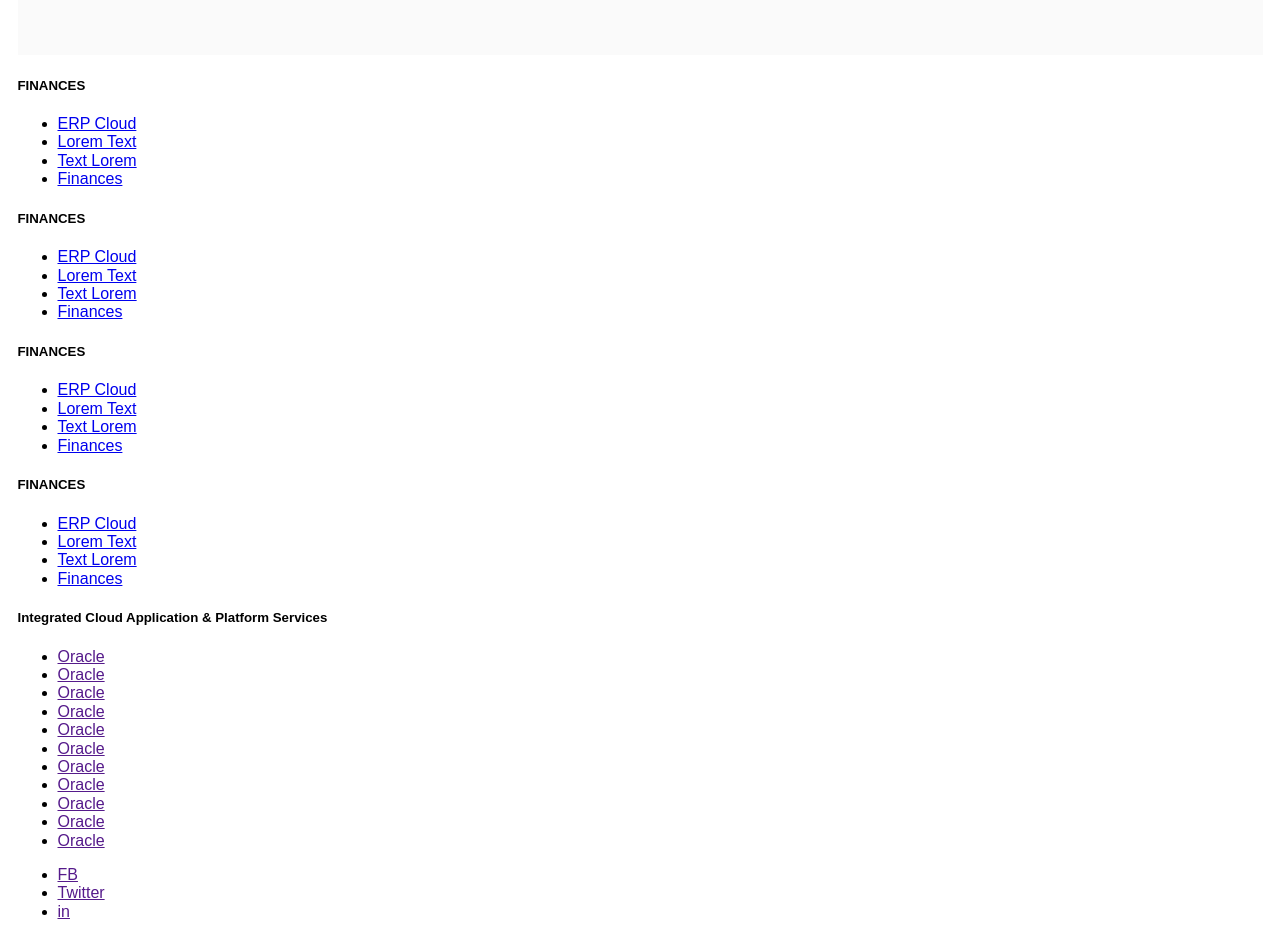
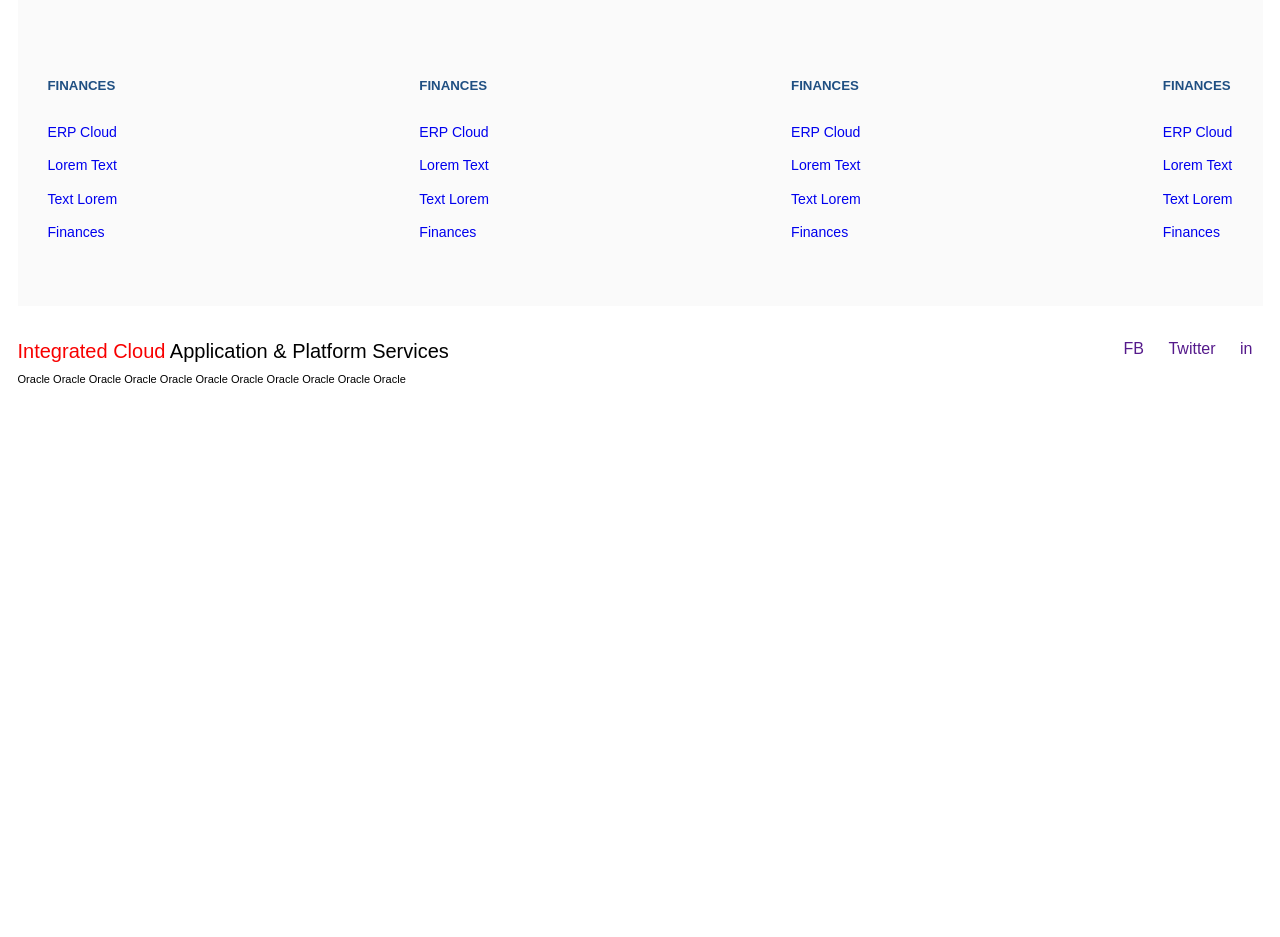
Before and after one commit to CamoRacoon/PracticaRDS1, a plain HTML site: page INDEX.HTML in a window 1280 px wide. Shown: the part 2500-3437 px from the top of the page. After the commit the page ends 2885 px from the top, so only its background shows below. Drawn offline with Linux system fonts and the light colour scheme.

Commit message:
Estilos CSS Footer 100%

```diff
--- a/INDEX.HTML
+++ b/INDEX.HTML
@@ -178,124 +178,126 @@
 
 <!-- FOOTER -->
 	<footer class="footer">
+		<div class="footer-contentCols">
 		<!-- COL 1 -->
-		<div class="footer-col">
-			<h5 class="footer-col-title">FINANCES</h5>
-			<ul class="footer-col-list">
-				<li class="item">
-					<a href="#" class="item-link">ERP Cloud</a>
+			<div class="footer-contentCols-col">
+				<h5 class="title">FINANCES</h5>
+				<ul class="list">
+					<li class="list-item">
+						<a href="#" class="list-item-link">ERP Cloud</a>
 					</li>
-				<li class="item">
-					<a href="#" class="item-link">Lorem Text</a>
+					<li class="list-item">
+						<a href="#" class="list-item-link">Lorem Text</a>
 					</li>
-				<li class="item">
-					<a href="#" class="item-link">Text Lorem</a>
+					<li class="list-item">
+						<a href="#" class="list-item-link">Text Lorem</a>
 					</li>
-				<li class="item">
-					<a href="#" class="item-link">Finances</a>
+					<li class="list-item">
+						<a href="#" class="list-item-link">Finances</a>
 					</li>
 				</ul>
 			</div>
 
 		<!-- COL 2 -->
-		<div class="footer-col">
-			<h5 class="footer-col-title">FINANCES</h5>
-			<ul class="footer-col-list">
-				<li class="item">
-					<a href="#" class="item-link">ERP Cloud</a>
+			<div class="footer-contentCols-col">
+				<h5 class="title">FINANCES</h5>
+				<ul class="list">
+					<li class="list-item">
+						<a href="#" class="list-item-link">ERP Cloud</a>
 					</li>
-				<li class="item">
-					<a href="#" class="item-link">Lorem Text</a>
+					<li class="list-item">
+						<a href="#" class="list-item-link">Lorem Text</a>
 					</li>
-				<li class="item">
-					<a href="#" class="item-link">Text Lorem</a>
+					<li class="list-item">
+						<a href="#" class="list-item-link">Text Lorem</a>
 					</li>
-				<li class="item">
-					<a href="#" class="item-link">Finances</a>
+					<li class="list-item">
+						<a href="#" class="list-item-link">Finances</a>
 					</li>
 				</ul>
 			</div>
 
 		<!-- COL 3 -->
-		<div class="footer-col">
-			<h5 class="footer-col-title">FINANCES</h5>
-			<ul class="footer-col-list">
-				<li class="item">
-					<a href="#" class="item-link">ERP Cloud</a>
+			<div class="footer-contentCols-col">
+				<h5 class="title">FINANCES</h5>
+				<ul class="list">
+					<li class="list-item">
+						<a href="#" class="list-item-link">ERP Cloud</a>
 					</li>
-				<li class="item">
-					<a href="#" class="item-link">Lorem Text</a>
+					<li class="list-item">
+						<a href="#" class="list-item-link">Lorem Text</a>
 					</li>
-				<li class="item">
-					<a href="#" class="item-link">Text Lorem</a>
+					<li class="list-item">
+						<a href="#" class="list-item-link">Text Lorem</a>
 					</li>
-				<li class="item">
-					<a href="#" class="item-link">Finances</a>
+					<li class="list-item">
+						<a href="#" class="list-item-link">Finances</a>
 					</li>
 				</ul>
 			</div>
 
 		<!-- COL 4 -->
-		<div class="footer-col">
-			<h5 class="footer-col-title">FINANCES</h5>
-			<ul class="footer-col-list">
-				<li class="item">
-					<a href="#" class="item-link">ERP Cloud</a>
+			<div class="footer-contentCols-col">
+				<h5 class="title">FINANCES</h5>
+				<ul class="list">
+					<li class="list-item">
+						<a href="#" class="list-item-link">ERP Cloud</a>
 					</li>
-				<li class="item">
-					<a href="#" class="item-link">Lorem Text</a>
+					<li class="list-item">
+						<a href="#" class="list-item-link">Lorem Text</a>
 					</li>
-				<li class="item">
-					<a href="#" class="item-link">Text Lorem</a>
+					<li class="list-item">
+						<a href="#" class="list-item-link">Text Lorem</a>
 					</li>
-				<li class="item">
-					<a href="#" class="item-link">Finances</a>
+					<li class="list-item">
+						<a href="#" class="list-item-link">Finances</a>
 					</li>
 				</ul>
 			</div>
+		</div>
 
-		<h5 class="footer-title">
-			Integrated Cloud Application & Platform Services
+		<div class="footer-contentBottom">
+			<h5 class="footer-contentBottom-title">
+				<span>Integrated Cloud</span> Application & Platform Services
 			</h5>
 
-		<ul class="footer-list">
-			<li class="footer-list-item">
-				<a href="" class="link">Oracle</a>
+			<ul class="footer-contentBottom-listLinks">
+				<li class="item">
+					<a href="" class="item-link">Oracle</a>
 				</li>
-			<li class="footer-list-item">
-				<a href="" class="link">Oracle</a>
+				<li class="item">
+					<a href="" class="item-link">Oracle</a>
 				</li>
-			<li class="footer-list-item">
-				<a href="" class="link">Oracle</a>
+				<li class="item">
+					<a href="" class="item-link">Oracle</a>
 				</li>
-			<li class="footer-list-item">
-				<a href="" class="link">Oracle</a>
+				<li class="item">
+					<a href="" class="item-link">Oracle</a>
 				</li>
-			<li class="footer-list-item">
-				<a href="" class="link">Oracle</a>
+				<li class="item">
+					<a href="" class="item-link">Oracle</a>
 				</li>
-			<li class="footer-list-item">
-				<a href="" class="link">Oracle</a>
+				<li class="item">
+					<a href="" class="item-link">Oracle</a>
 				</li>
-			<li class="footer-list-item">
-				<a href="" class="link">Oracle</a>
+				<li class="item">
+					<a href="" class="item-link">Oracle</a>
 				</li>
-			<li class="footer-list-item">
-				<a href="" class="link">Oracle</a>
+				<li class="item">
+					<a href="" class="item-link">Oracle</a>
 				</li>
-			<li class="footer-list-item">
-				<a href="" class="link">Oracle</a>
+				<li class="item">
+					<a href="" class="item-link">Oracle</a>
 				</li>
-			<li class="footer-list-item">
-				<a href="" class="link">Oracle</a>
+				<li class="item">
+					<a href="" class="item-link">Oracle</a>
 				</li>
-			<li class="footer-list-item">
-				<a href="" class="link">Oracle</a>
+				<li class="item">
+					<a href="" class="item-link">Oracle</a>
 				</li>
 			</ul>
 
-		<div class="footer-social">
-			<ul class="footer-social-list">
+			<ul class="footer-contentBottom-listSocial">
 				<li class="item">
 					<a href="" class="item-link">FB</a>
 				</li>
--- a/src/css/index.css
+++ b/src/css/index.css
@@ -273,3 +273,90 @@
 	border: 1px solid black;
 	color: black;
 }
+
+/*FOOTER*/
+.footer{
+
+}
+
+/*FOOTER COLS*/
+.footer-contentCols {
+	background-color: #fafafa;
+	display: flex;
+	justify-content: space-between;
+}
+
+.footer-contentCols-col {
+	padding: 0 30px 50px;
+}
+
+.footer-contentCols-col .title {
+	color: #1f4f82;
+	margin-bottom: 30px;
+}
+
+.footer-contentCols-col .list {
+	list-style: none;
+	padding: 0;
+	margin: 0;
+}
+
+.footer-contentCols-col .list-item {
+	margin: 0 0 15px;
+}
+
+.footer-contentCols-col .list-item-link {
+	text-decoration: none;
+	font-size: 0.88em;
+}
+
+/*FOOTER BOTTOM*/
+.footer-contentBottom {
+	position: relative;
+}
+
+.footer-contentBottom-title {
+	font-size: 1.25em;
+	margin-bottom: 10px;
+	font-weight: normal;
+}
+
+.footer-contentBottom-title span {
+	color: #f80000;
+
+}
+
+.footer-contentBottom-listLinks {
+	list-style: none;
+	padding: 0;
+	margin: 0;
+	font-size: 0.69em;
+}
+
+.footer-contentBottom-listLinks .item {
+	display: inline-block;
+}
+
+.footer-contentBottom-listLinks .item-link {
+	text-decoration: none;
+	color: black;
+
+}
+
+.footer-contentBottom-listSocial {
+	list-style: none;
+	padding: 0;
+	margin: 0;
+	position: absolute;
+	right: 0;
+	top: 0;
+}
+
+.footer-contentBottom-listSocial .item {
+	display: inline-block;
+}
+
+.footer-contentBottom-listSocial .item-link {
+	text-decoration: none;
+	padding: 10px;
+}
```
Lines whose indentation alone changed are shown as unchanged.
